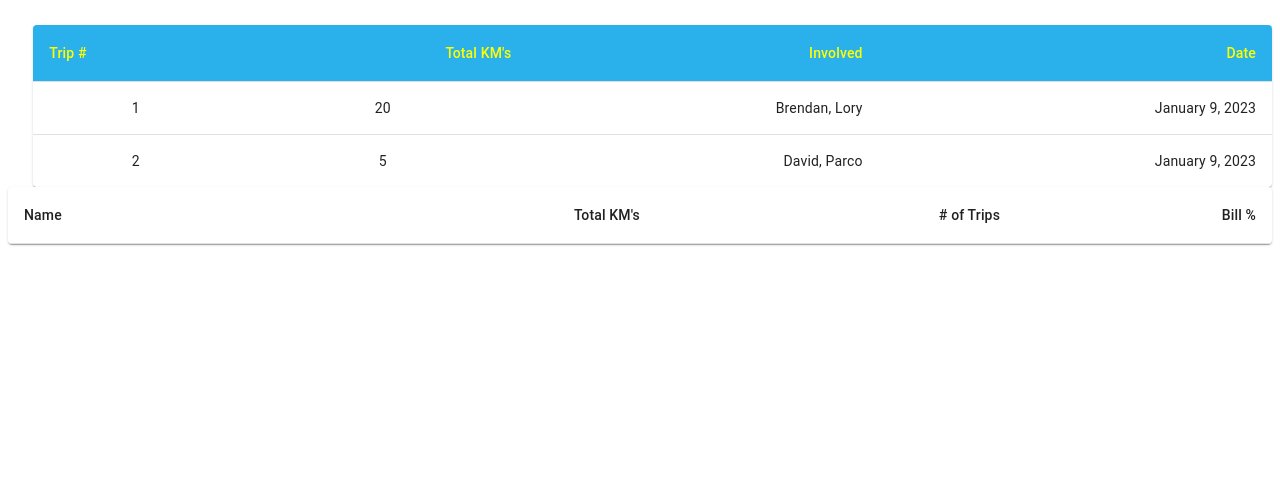
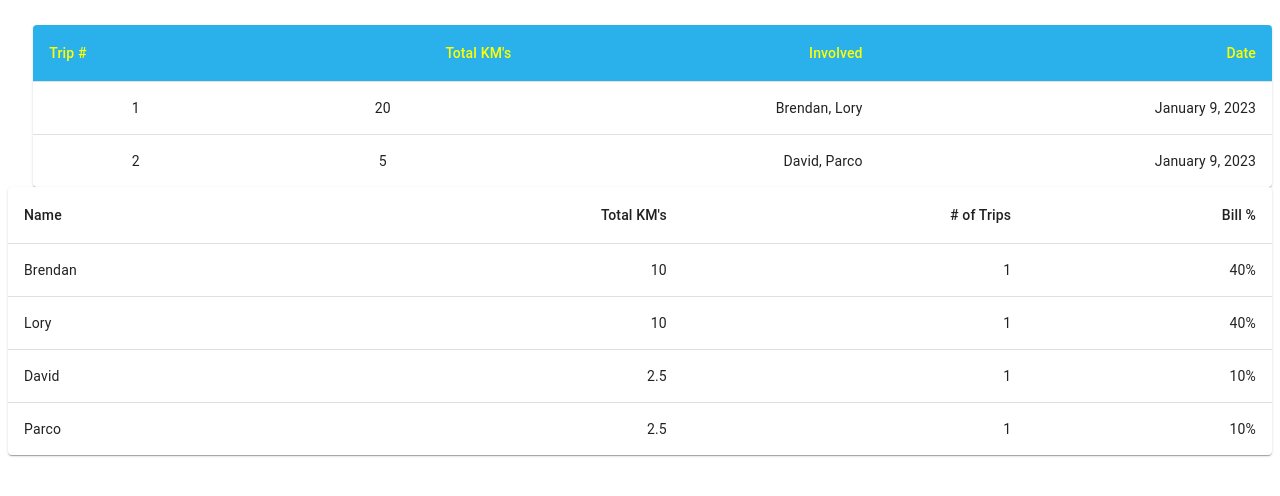
Before and after one commit to woobrendan/Fuel_Splitter, a React (Create React App) app in the folder fuel_splitter/: page /history in a window 1280 px wide. Shown: the top 496 px of the page. Built offline with nearby package versions, Linux system fonts and the light colour scheme.

Commit message:
create map through tripInfo to return all rows for each persons information

```diff
--- a/fuel_splitter/src/components/History/TripDetails.tsx
+++ b/fuel_splitter/src/components/History/TripDetails.tsx
@@ -12,10 +12,6 @@ import { FuelBill, IndividualInfo } from "../../model";
 // totalPrice: 15.99,
 //   totalKM: 25,
 //   costPerLitre: 1.45,
-//   Brendan: { name: "Brendan", totalKM: 10, totalTrips: 1, billPortion: 0.4 },
-//   Lory: { totalKM: 10, totalTrips: 1, billPortion: 0.4 },
-//   David: { totalKM: 2.5, totalTrips: 1, billPortion: 0.1 },
-//   Parco: { totalKM: 2.5, totalTrips: 1, billPortion: 0.1 },
 
 interface Props {
   bill: FuelBill;
@@ -37,7 +33,21 @@ const TripDetails: React.FC<Props> = ({ bill }) => {
               <TableCell align="right">Bill %</TableCell>
             </TableRow>
           </TableHead>
-          <TableBody></TableBody>
+          <TableBody>
+            {tripInfo.map((trip, index) => (
+              <TableRow
+                key={index}
+                sx={{ "&:last-child td, &:last-child th": { border: 0 } }}
+              >
+                <TableCell component="th" scope="row" align="left">
+                  {trip.name}
+                </TableCell>
+                <TableCell align="right">{trip.totalKM}</TableCell>
+                <TableCell align="right">{trip.totalTrips}</TableCell>
+                <TableCell align="right">{trip.billPortion * 100}%</TableCell>
+              </TableRow>
+            ))}
+          </TableBody>
         </Table>
       </TableContainer>
     </div>
```
